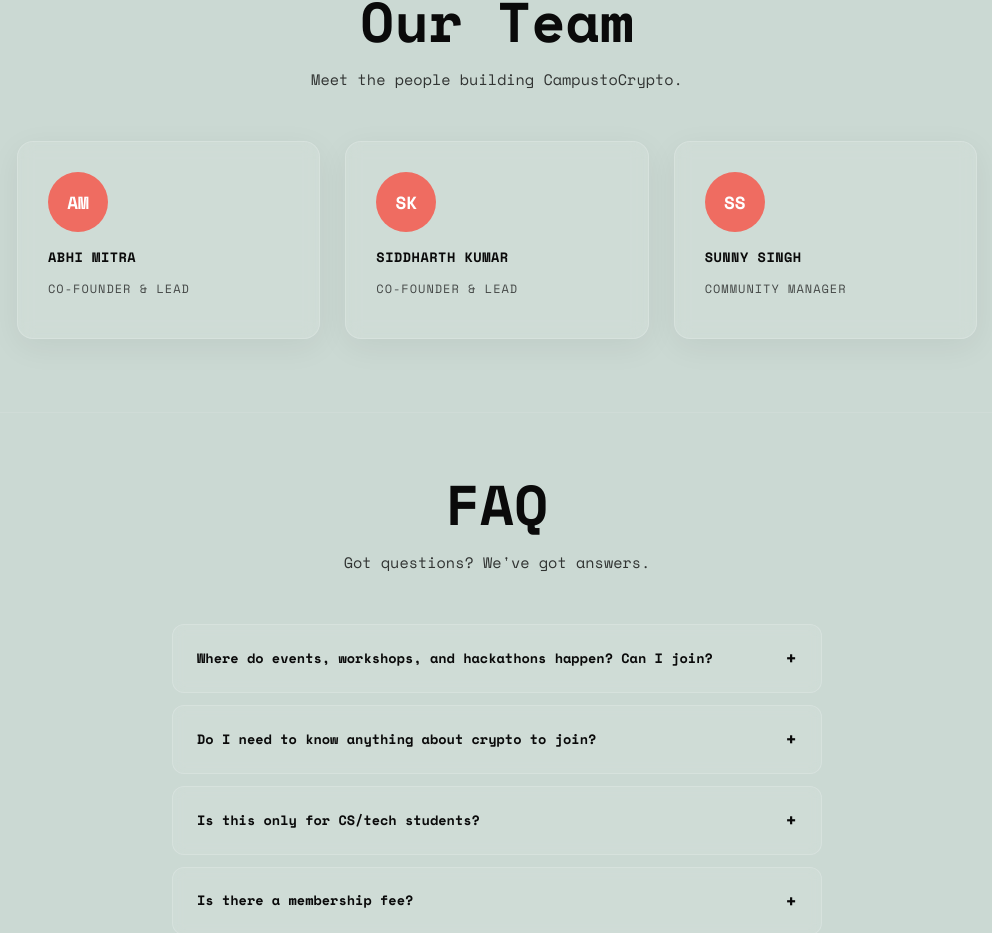
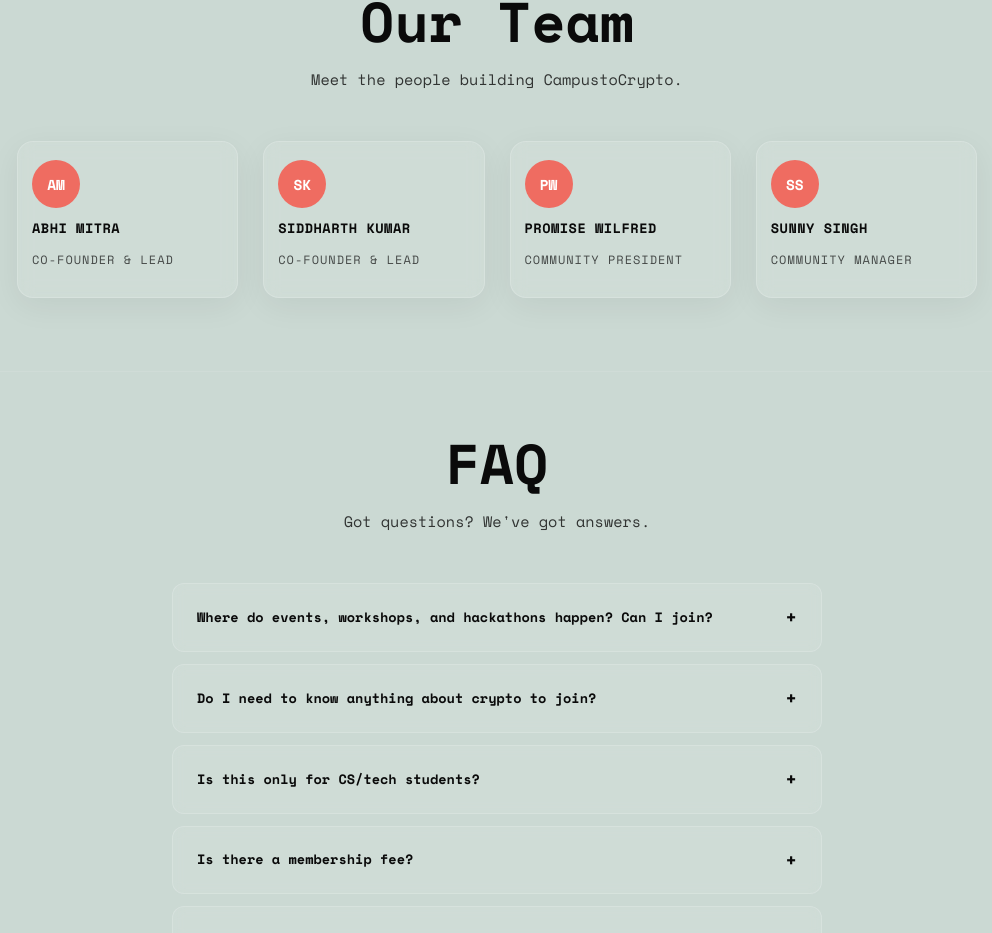
Before and after one commit to root-Akira/campustocrypto, a React (Vite) app: page / in a window 1280 px wide. Shown: the part 3697-4630 px from the top of the page, without its empty margins (143-1135 px from the left). Built offline with nearby package versions, Linux system fonts and the light colour scheme.

Commit message:
Add Promise Wilfred to team, link team cards to X profiles

```diff
--- a/src/index.css
+++ b/src/index.css
@@ -549,18 +549,28 @@
   }
 }
 
+.team-grid {
+  grid-template-columns: repeat(4, 1fr) !important;
+}
+
+.team-grid .card {
+  padding: 18px 14px;
+  color: var(--text-color);
+  text-decoration: none;
+}
+
 .team-avatar {
-  width: 60px;
-  height: 60px;
+  width: 48px;
+  height: 48px;
   border-radius: 50%;
   background: var(--accent-color);
   color: white;
   display: flex;
   align-items: center;
   justify-content: center;
-  font-size: 1.1rem;
+  font-size: 0.9rem;
   font-weight: 700;
-  margin-bottom: 15px;
+  margin-bottom: 10px;
   transition: transform 0.3s ease;
 }
 
--- a/src/sections/TeamSection.jsx
+++ b/src/sections/TeamSection.jsx
@@ -1,9 +1,10 @@
 import Reveal from '../components/Reveal'
 
 const members = [
-  { name: 'Abhi Mitra', role: 'Co-founder & Lead' },
-  { name: 'Siddharth Kumar', role: 'Co-founder & Lead' },
-  { name: 'Sunny Singh', role: 'Community Manager' },
+  { name: 'Abhi Mitra', role: 'Co-founder & Lead', url: 'https://x.com/abhimitrax' },
+  { name: 'Siddharth Kumar', role: 'Co-founder & Lead', url: 'https://x.com/Sidd_BITCOIN' },
+  { name: 'Promise Wilfred', role: 'Community President', url: 'https://x.com/Promise_wils' },
+  { name: 'Sunny Singh', role: 'Community Manager', url: 'https://x.com/with_AK1RA' },
 ]
 
 function Avatar({ name }) {
@@ -17,13 +18,13 @@
       <h1>Our Team</h1>
       <p className="page-subtitle">Meet the people building CampustoCrypto.</p>
       <Reveal>
-        <div className="card-grid">
+        <div className="card-grid team-grid">
           {members.map((m) => (
-            <div className="card" key={m.name}>
+            <a href={m.url} target="_blank" rel="noopener noreferrer" className="card" key={m.name}>
               <Avatar name={m.name} />
               <h3>{m.name}</h3>
               <p className="team-role">{m.role}</p>
-            </div>
+            </a>
           ))}
         </div>
       </Reveal>
```
